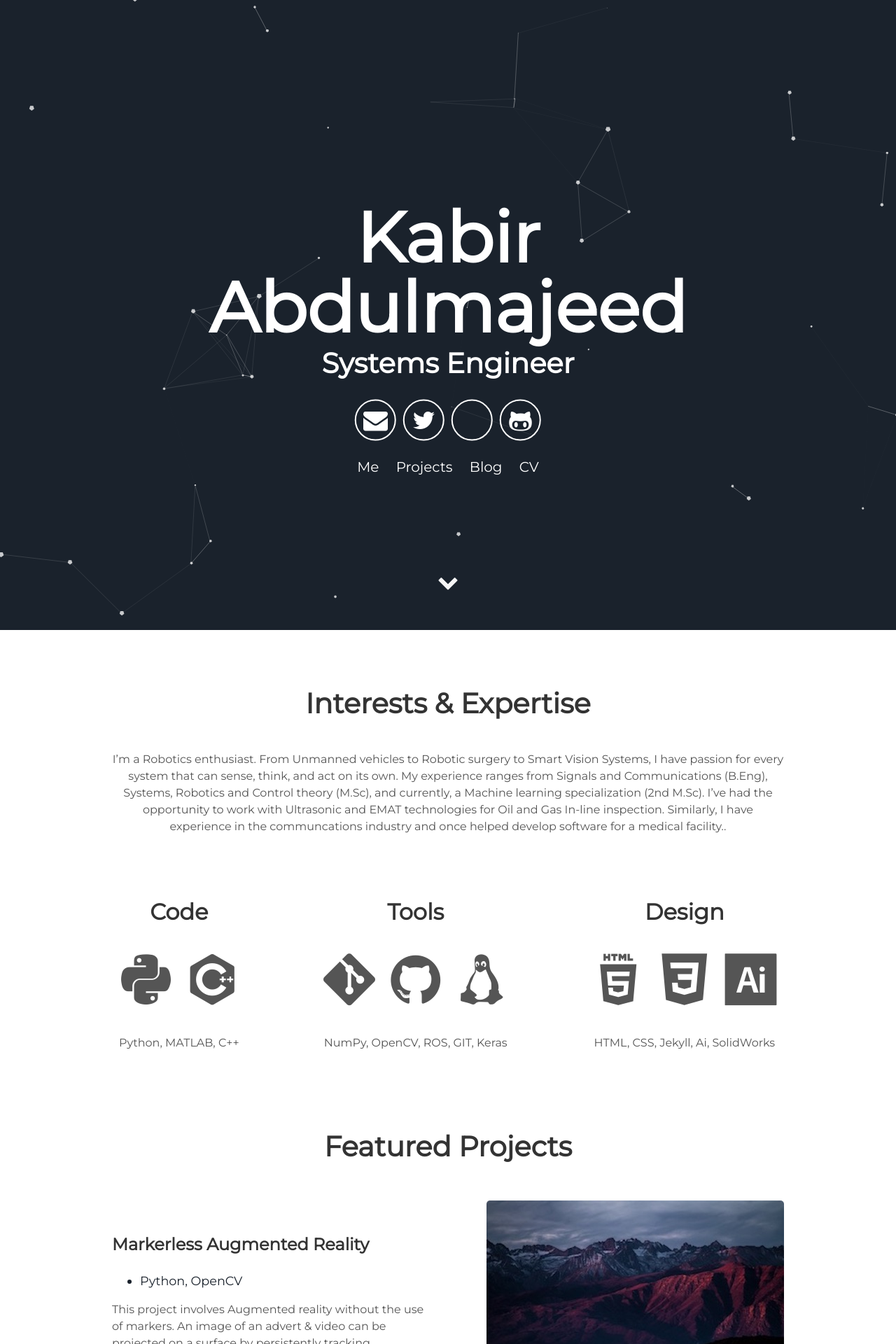
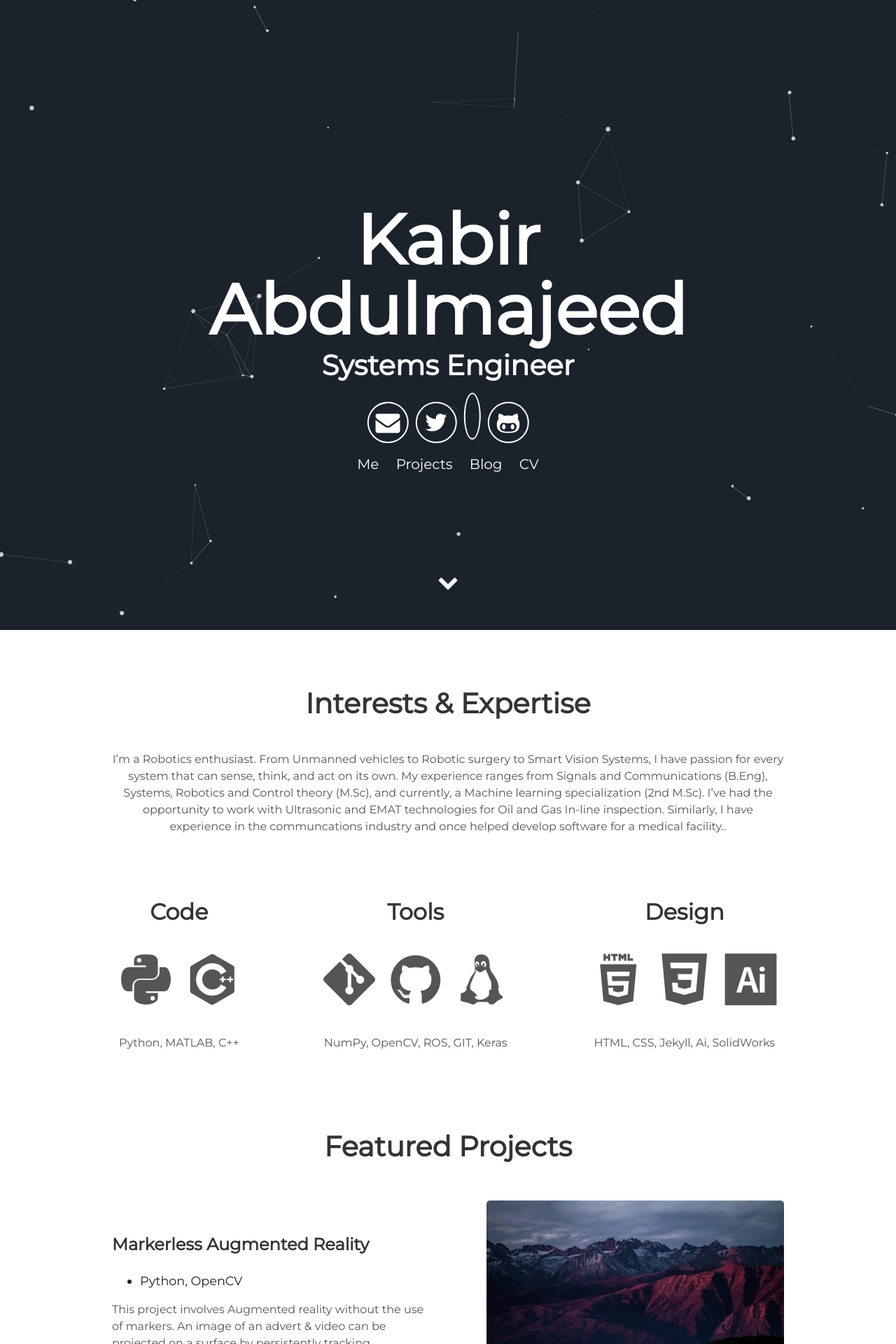
Before and after one commit to kbmajeed/kbmajeed.github.io, a Jekyll site: the page built from index.html, in a window 1280 px wide. Shown: the top 1920 px of the page at 70% size. Built offline with Jekyll 4.4.1, drawn with Linux system fonts in a browser that asks for light colours.

Commit message:
Update header.html

```diff
--- a/_includes/header.html
+++ b/_includes/header.html
@@ -7,8 +7,8 @@
       <div class="header-icons">
         <a aria-label="Send email" href="mailto:kbmajeed1@gmail.com"><i class="icon fa fa-envelope"></i></a>
         <a aria-label="My Twitter" target="_blank" href="#"><i class="icon fa fa-twitter" aria-hidden="true"></i></a>
-        <a aria-label="My Google Plus" target="_blank" href="linkedin.com/in/kbmajeed/"><i class="icon fa fa-linkedin-in" aria-hidden="true"></i></a>
-        <a aria-label="My Github" target="_blank" href="github.com/kbmajeed"><i class="icon fa fa-github-alt" aria-hidden="true"></i></a>
+        <a aria-label="My Google Plus" target="_blank" href="https://linkedin.com/in/kbmajeed"><i class="icon fab fa-linkedin-in" aria-hidden="true"></i></a>
+        <a aria-label="My Github" target="_blank" href="https://github.com/kbmajeed"><i class="icon fa fa-github-alt" aria-hidden="true"></i></a>
       </div>
       <div class="header-links">
         <a class="link" href="#about" data-scroll>Me</a>
```
